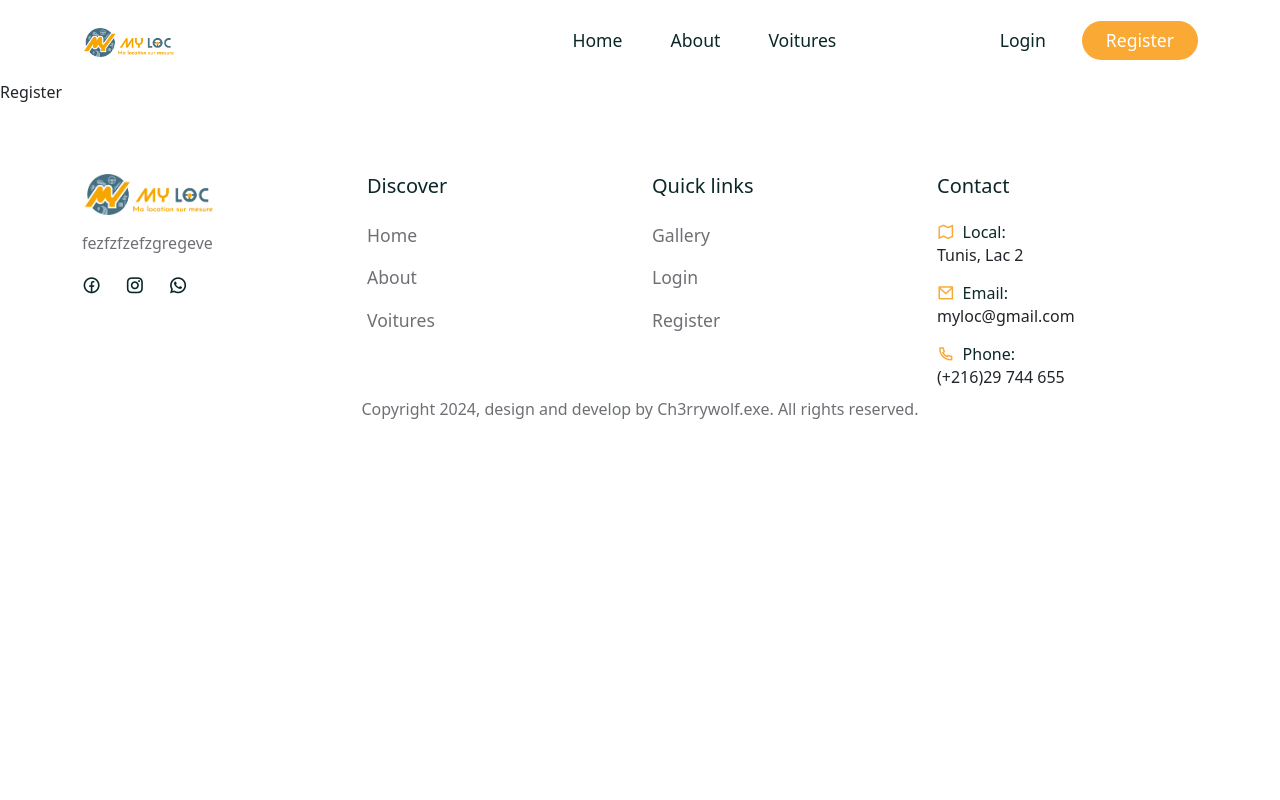
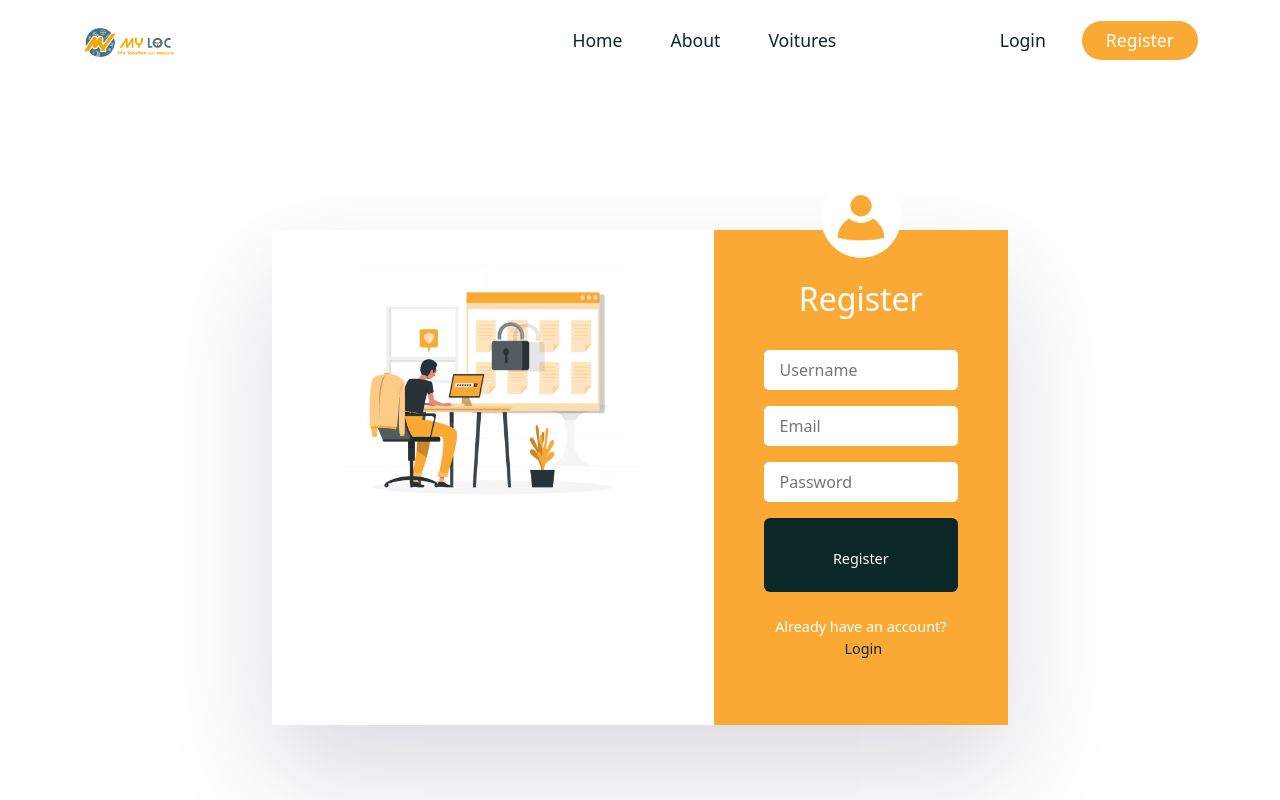
Before and after one commit to ch3rrywolf/Myloc-comparator, a React (Create React App) app in the folder frontend/: page /register in a window 1280 px wide. Shown: the top 800 px of the page. Built offline with nearby package versions, Linux system fonts and the light colour scheme; a web font is replaced by a local one.

Commit message:
[Front] Register

```diff
--- a/frontend/src/pages/Register.jsx
+++ b/frontend/src/pages/Register.jsx
@@ -1,9 +1,61 @@
-import React from 'react'
+import React, {useState} from 'react';
+
+import { Container, Row, Col, Form,  Button, FormGroup } from 'reactstrap';
+import {Link} from 'react-router-dom';
+import '../styles/login.css'
+import registerImg from '../assets/images/register.png';
+import userIcon from "../assets/images/user.png";
 
 const Register = () => {
-  return (
-    <div>Register</div>
-  )
+  const [credentials, setCredentials] = useState({
+    userName:undefined,
+    email:undefined,
+    password:undefined,
+});
+
+  const handleChange = e => {
+    setCredentials(prev => ({ ...prev, [e.target.id]: e.target.value }));
+};
+
+const handleClick = e =>{
+e.preventDefault();
+};
+
+  return <section>
+    <Container>
+      <Row>
+        <Col lg='8' className="m-auto">
+        <div className="login__container d-flex justify-content-between">
+          <div className="login__img">
+            <img src={registerImg} alt="" />
+          </div>
+
+          <div className="login__form">
+            <div className="user">
+              <img src={userIcon} alt="" />
+            </div>
+            <h2>Register</h2>
+            <Form onSubmit={handleClick}>
+              <FormGroup>
+                <input type="text" placeholder="Username" required id="username" onChange={handleChange} />
+              </FormGroup>
+              <FormGroup>
+                <input type="email" placeholder="Email" required id="email" onChange={handleChange} />
+              </FormGroup>
+              <FormGroup>
+                <input type="password" placeholder="Password" required id="password" onChange={handleChange} />
+              </FormGroup>
+              <Button className="btn secondary__btn auth__btn" type="submit">
+                <p>Register</p>
+              </Button>
+            </Form>
+            <p>Already have an account? <Link to='/login'>Login</Link></p>
+          </div>
+        </div>
+        </Col>
+      </Row>
+    </Container>
+  </section>
 }
 
 export default Register
```
